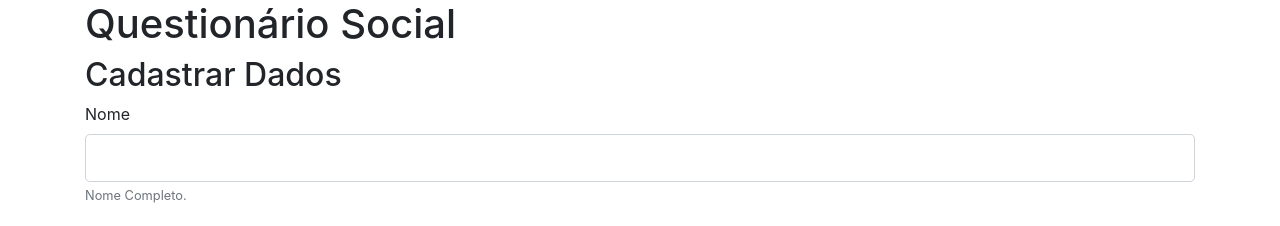
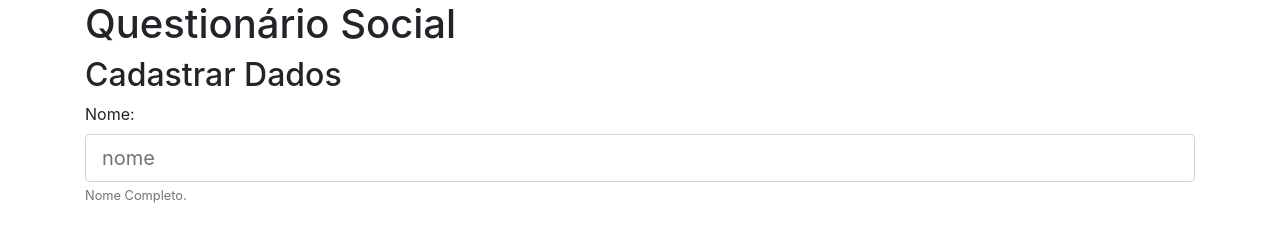
Before and after one commit to lpweb-2019-1/questionario-social-paulo-sergio-aquiles, an Angular app: page / in a window 1280 px wide. Shown: the top 226 px of the page. Built offline with nearby package versions, Linux system fonts and the light colour scheme.

Commit message:
Alterações

```diff
--- a/src/app/app.component.html
+++ b/src/app/app.component.html
@@ -4,8 +4,8 @@
   <h2> Cadastrar Dados</h2>
     <form #cadastro="ngForm" (submit)="salvar(cadastro)">
       <div class="form-group">
-        <label for="nome">Nome</label>
-        <input type="text" id="nome" name="nome" [(ngModel)]="nome" class="form-control form-control-lg"
+        <label for="nome">Nome:</label>
+        <input type="text" id="nome" name="nome" placeholder="nome" [(ngModel)]="nome" class="form-control form-control-lg"
           #campo_nome="ngModel" required minlength="5" maxlength="140" appTituloUnicoValidator
           [class.is-invalid]="campo_nome.invalid && (campo_nome.dirty || campo_nome.touched)">
         <small class="form-text text-muted">Nome Completo.</small>
@@ -32,7 +32,7 @@
         </div>
       <div>
         <label for="idade">Idade:</label>
-        <input type="number" id="idade" placeholder="idade" name="idade" [(ngModel)]="idade" class="form-control form-control-lg" required><br>
+        <input type="number" id="idade" min="0" placeholder="idade" name="idade" [(ngModel)]="idade" class="form-control form-control-lg" required><br>
       </div>
       <div style="left:-17px" class="form-group col-md-4">
         <label for="cidade">Cidade</label>
```
